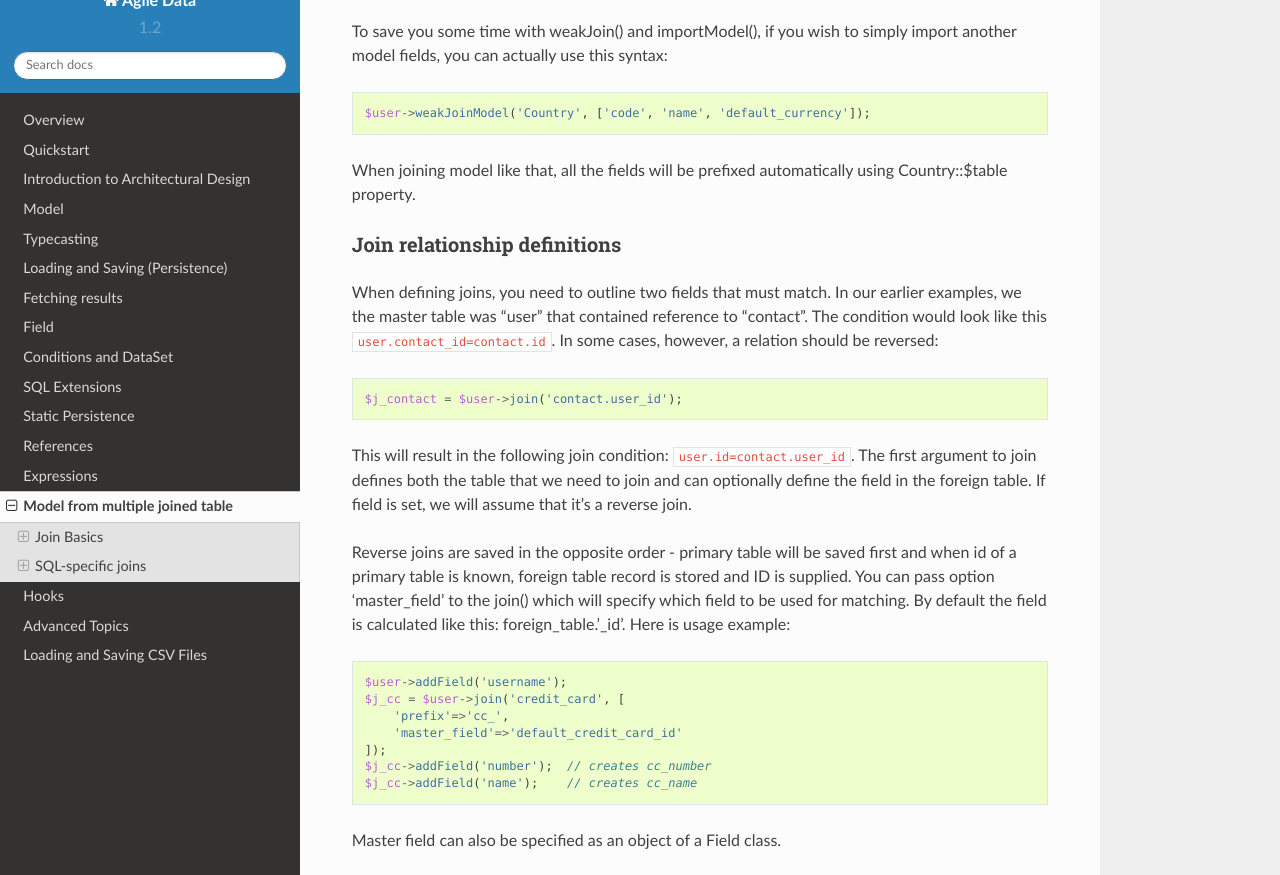
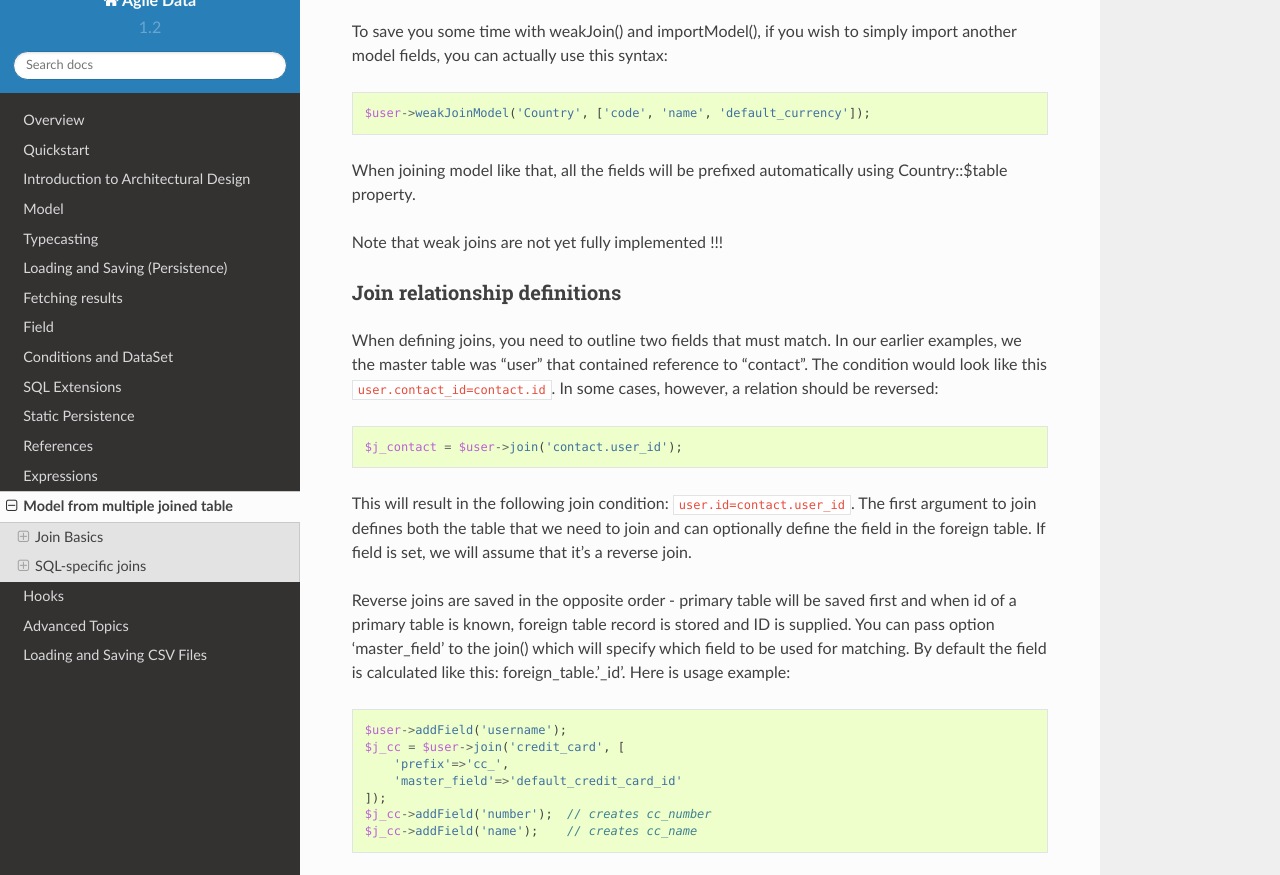
Before and after one commit to atk4/data, a Sphinx documentation site: the page built from docs/joins.rst, in a window 1280 px wide and 900 px high, scrolled down 2153 px, cut to the strip 25-900 px from the top of the window. Built offline with Sphinx 7.4.7 and the Read the Docs theme 2.0.0, drawn with Linux system fonts in a browser that asks for light colours; pages that are not in the unit, such as notebooks, are missing from menus.

Commit message:
add notes about not implemented functionality

```diff
--- a/docs/joins.rst
+++ b/docs/joins.rst
@@ -99,6 +99,9 @@ import another model fields, you can actually use this syntax::
 When joining model like that, all the fields will be prefixed automatically
 using Country::$table property.
 
+Note that weak joins are not yet fully implemented !!!
+
+
 Join relationship definitions
 -----------------------------
 
@@ -155,6 +158,8 @@ with a foreign table.
     same as :php:meth:`Model::weakJoin` but links new table with this foreign
     table.
 
+    Not yet implemented !
+
 .. php:method:: hasOne
 
     same as :php:meth:`Model::hasOne` but reference ID field will be associated
@@ -168,13 +173,18 @@ with a foreign table.
 
 .. php:method:: containsOne
 
-    same as :php:meth:`Model::containsOne` but the data will be stored in
+    same as :php:meth:`Model::hasOne` but the data will be stored in
     a field inside foreign table.
+
+    Not yet implemented !
 
 .. php:method:: containsMany
 
-    same as :php:meth:`Model::containsMany` but the data will be stored in
+    same as :php:meth:`Model::hasMany` but the data will be stored in
     a field inside foreign table.
+
+    Not yet implemented !
+
 
 Create and Delete behavior
 --------------------------
```
